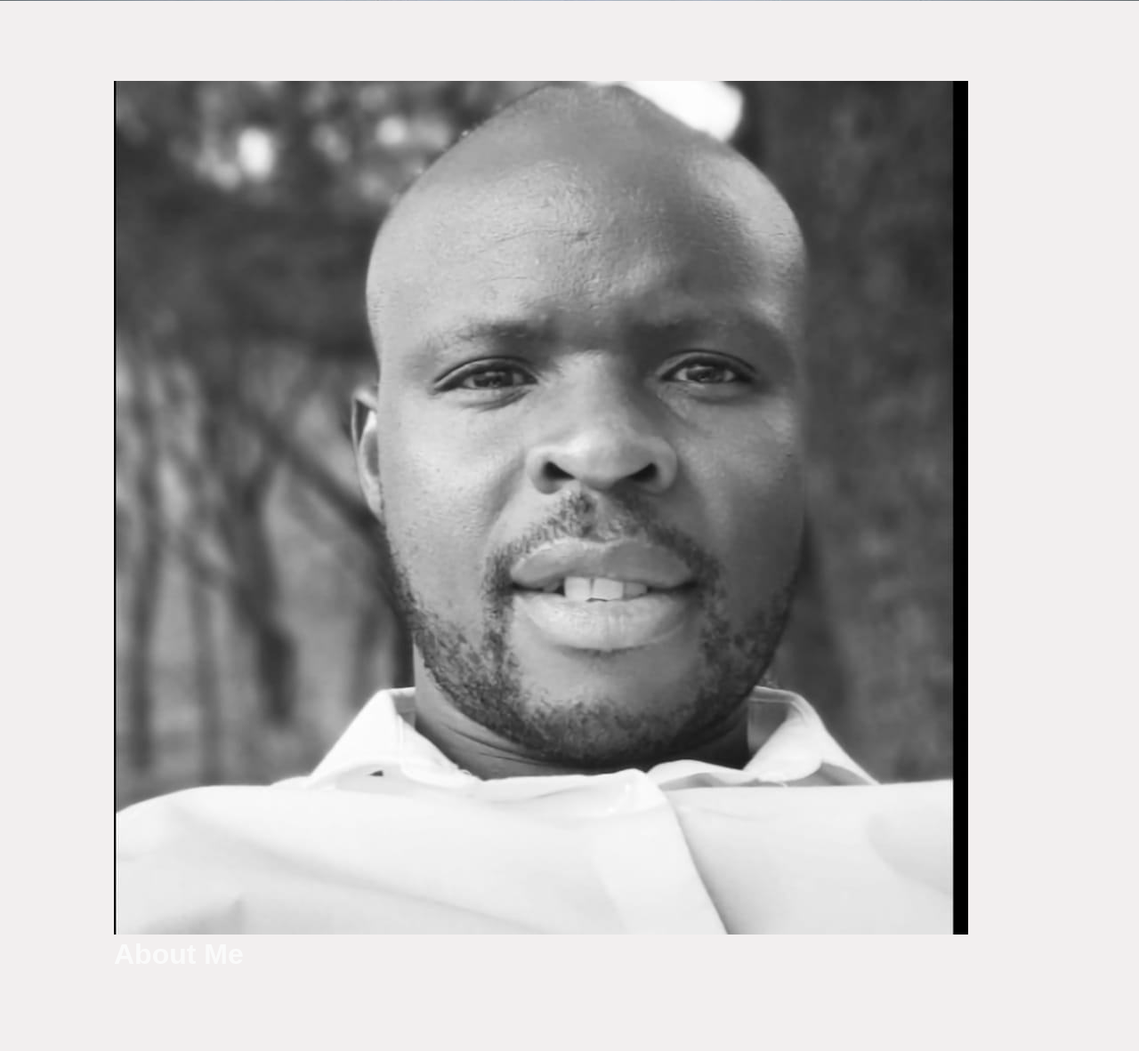
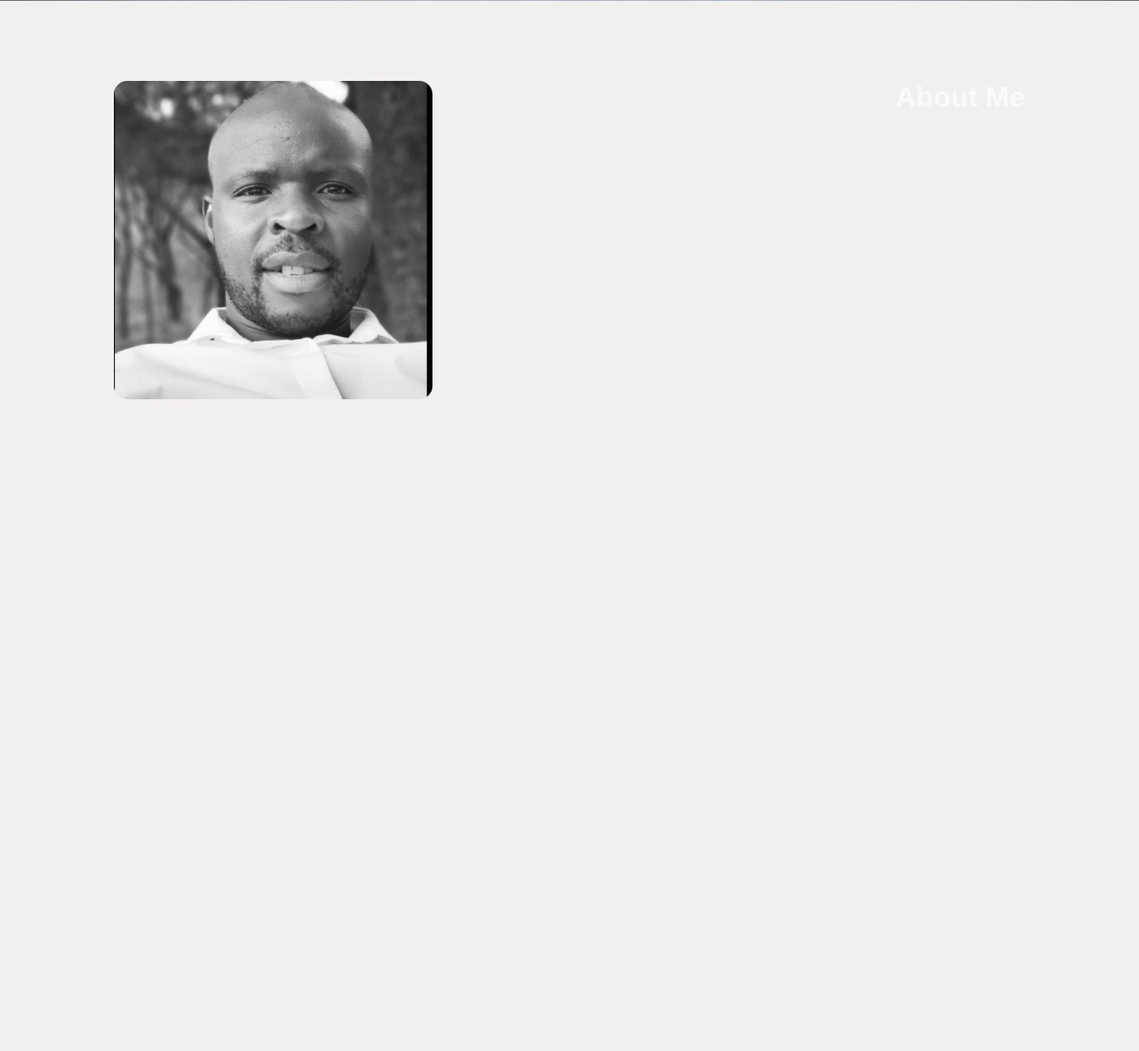
Before and after one commit to pasej5/devmat_tech, a Django app: page /portfolio/ in a window 1280 px wide. Shown: the part 799-1981 px from the top of the page at 89% size. After the commit the page ends 1248 px from the top, so only its background shows below. Run offline with Django 3.2, Linux system fonts and the light colour scheme.

Commit message:
border radius of column pic

```diff
--- a/portfolio/static/portfolio/css/style.css
+++ b/portfolio/static/portfolio/css/style.css
@@ -83,7 +83,7 @@ nav ul li a:hover::after {
 .about-col-1 {
   flex-basis: 35%;
 }
-.about-col-1 {
+.about-col-1 img {
   width: 100%;
   border-radius: 15px;
 }
```
